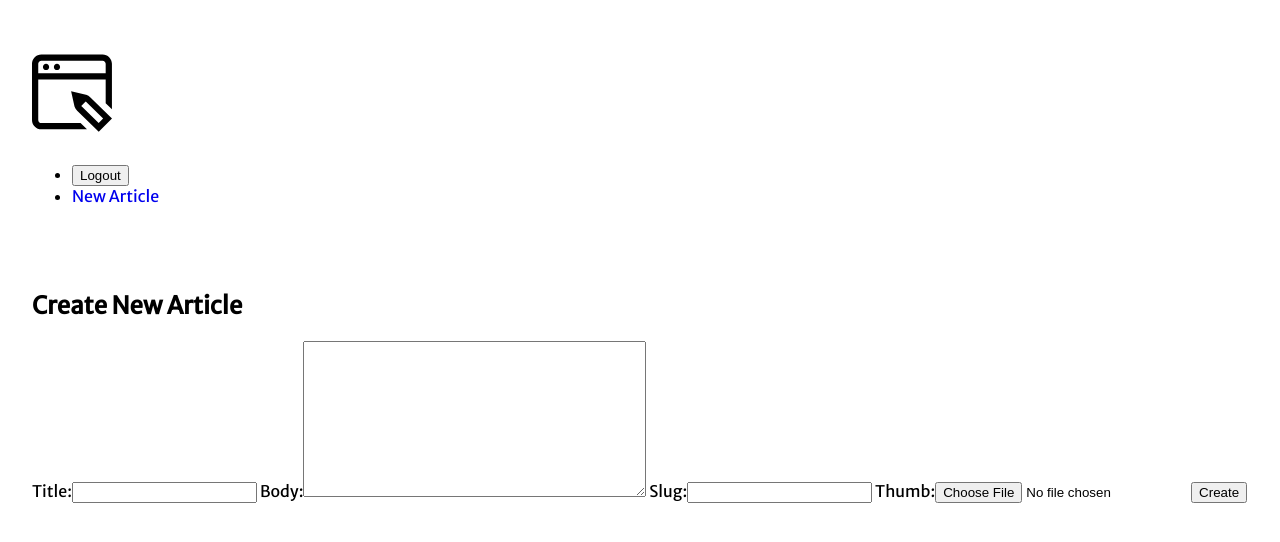
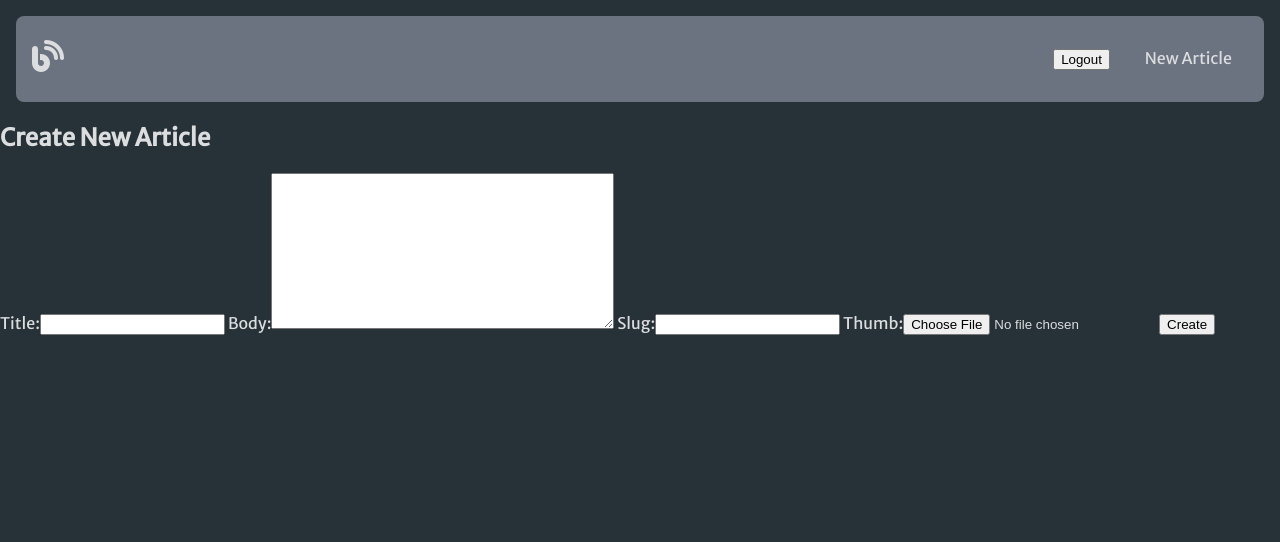
Before and after one commit to ans-human/djangoproject, a Django app: page /articles/create/ in a window 1280 px wide. Shown: the top 542 px of the page. Run offline with Django 3.2, Linux system fonts and the light colour scheme; a user stored in the database is signed in; some libraries are stand-ins or nearby versions.

Commit message:
styling added

```diff
--- a/assets/styles.css
+++ b/assets/styles.css
@@ -1,24 +1,61 @@
 @import url('https://fonts.googleapis.com/css2?family=Merriweather+Sans&display=swap');
 
+:root {
+    --primary-color: #263238;
+    --off-white: #dcdddf;
+    --dark-gray: #6B7280;
+}
+
 body {
-    background-color: white;
+    background-color: var(--primary-color);
     font-family: 'Merriweather Sans', sans-serif;
-    margin: 0px;
+    margin: auto;
     padding: 0px;
+    color: var(--off-white);
+    align-items:center;
 }
 
 a, a:hover, a:visited{
+    color:var(--off-white);
     text-decoration: none;
 }
 
 .wrapper {
-    margin: 1rem;
-    padding: 1rem;
-    justify-content: space-around;
-    align-items: center;
+/*     max-width:960px; */
+
 }
 
-.container {
-    margin: 1rem;
-    padding: 1rem;
+div.wrapper h1{
+    text-align:center;
+    margin:auto;
+    font-size:2.4rem;
 }
+
+header {
+    border-radius:.5rem;
+    background-color:var(--dark-gray);
+    display: grid;
+    grid-template-columns: 1fr 1fr;
+    padding: 0rem 1rem;
+    margin:1rem;
+}
+
+nav {
+    justify-self:end;
+}
+
+nav ul{
+    align-items:center;
+}
+
+nav li{
+    display: inline-block;
+    justify-content:space-between;
+    margin:1rem;
+}
+
+.articles{
+    display:grid;
+    grid-template-columns: 1fr 1fr 1fr;
+    grid-gap:30px;
+}
--- a/templates/base_layout.html
+++ b/templates/base_layout.html
@@ -5,11 +5,12 @@
     <meta charset="UTF-8">
     <meta name="viewport" content="width=device-width, initial-scale=1.0">
     <link rel="stylesheet" href="{% static 'styles.css' %}">
+    <script src="https://kit.fontawesome.com/2f886ed242.js" crossorigin="anonymous"></script>
     <title>Articles</title>
 </head>
 <body>
     <header class="wrapper">
-        <h1><a href="{% url 'home' %}" ><img style="height: 5rem;" src="{% static 'logo.svg'%}" /></a></h1>
+        <h1><a href="{% url 'home' %}" ><i class="fas fa-blog"></i></a></h1>
         <nav>
             <ul>
                 {% if user.is_authenticated %}
```
Also changed, not shown: db.sqlite3, media/Sketchpad.png (added).
